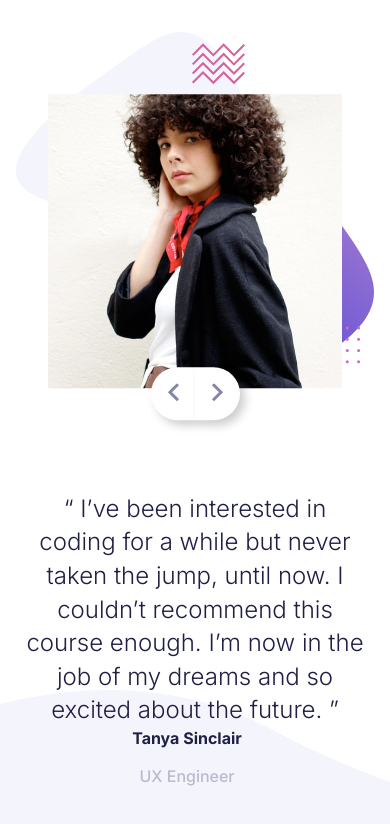
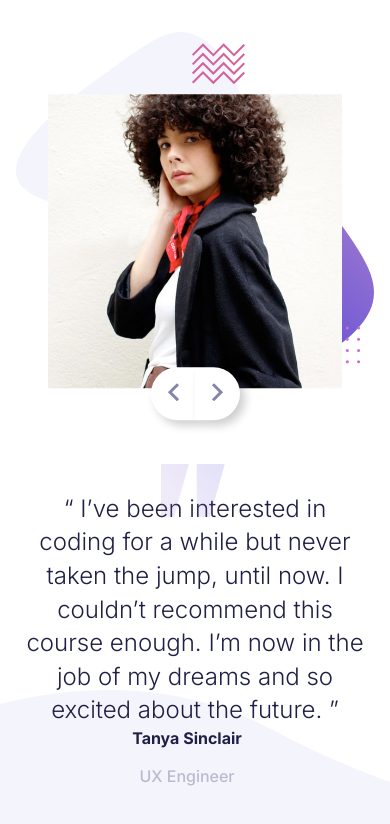
Before and after one commit to SahasSaurav/frontend-mentor-coding-testimonial-slider, a plain HTML site: page index.html in a window 390 px wide. Drawn offline with Linux system fonts and the light colour scheme.

Commit message:
image quote is added

```diff
--- a/scss/main.scss
+++ b/scss/main.scss
@@ -48,6 +48,18 @@ body{
     &__desc{
         font-weight: 300;
         max-width: 750px;
+        position: relative;
+        &:after{
+            content: '';
+            position: absolute;
+            top:-20%;
+            left:10%;
+            background-image: url('../images/pattern-quotes.svg');
+            background-repeat: no-repeat;
+            background-size: 6rem;
+            width: 100%;
+            height: 100%;
+        }
     }
     &__details{
         margin-top: 1rem;
@@ -155,6 +167,14 @@ body{
             order: 1;
             margin: 1rem;
         }
+        &__desc{
+            &:after{
+                left:50%;
+                top:-12%;
+                transform: translateX(-10%);
+                background-size: 4rem;
+            }
+        }
         &__details{
             margin: 0;
             font-size: 1rem;
```
Also changed, not shown: css/main.css.
